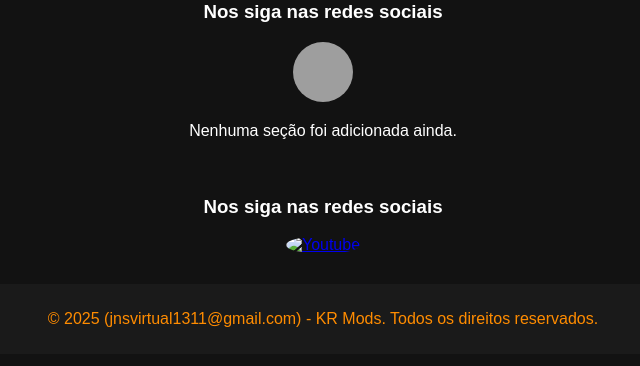
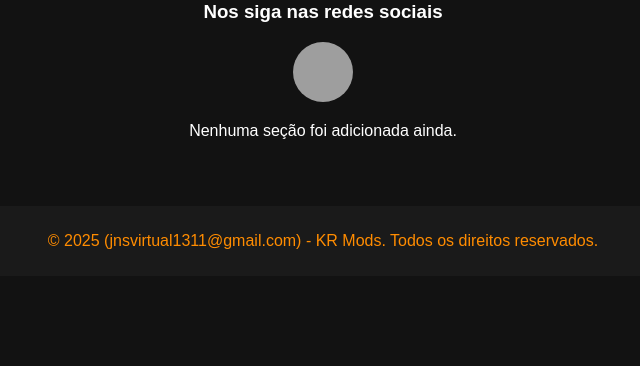
Before and after one commit to JonesVargas/Kr_mods, a Django app: page / in a window 1280 px wide. Shown: the part 133-499 px from the top of the page, without its empty margins (317-957 px from the left). Run offline with Django 5.2, Linux system fonts and the light colour scheme; data comes from the database, SQL or seed files in the repository; data that the repository does not hold is empty; grey boxes are pictures that could not be loaded.

```diff
--- a/mods/templates/mods/base.html
+++ b/mods/templates/mods/base.html
@@ -158,22 +158,7 @@
         {% block content %}{% endblock %}
     </div>
 
-    <!-- 🚀 Seção para Redes Sociais -->
-    <div style="text-align: center; margin-top: 20px;">
-        <h3>Nos siga nas redes sociais</h3>
-        {% for rede in redes_sociais %}
-            <a href="{{ rede.link }}" target="_blank" style="margin: 0 10px;">
-                {% if rede.icone %}
-                    <img src="{{ rede.icone.url }}" alt="{{ rede.nome }}" title="{{ rede.nome }}"
-                         style="width: 60px; height: 60px; object-fit: cover; border-radius: 50%; transition: 0.3s;">
-                {% else %}
-                    <p style="color: white;">Imagem não disponível</p>
-                {% endif %}
-            </a>
-        {% empty %}
-            <p style="color: white;">Nenhuma rede social cadastrada.</p>
-        {% endfor %}
-    </div>
+
 
     <footer>
         <p>&copy; 2025 (jnsvirtual1311@gmail.com) - KR Mods. Todos os direitos reservados.</p>
--- a/mods/views.py
+++ b/mods/views.py
@@ -129,16 +129,17 @@ def login_view(request):
         form = EmailLoginForm(request.POST)
         if form.is_valid():
             email = form.cleaned_data.get("email")
-            user = User.objects.filter(email=email).first()
+            users = User.objects.filter(email=email)  # Busca usuários com o e-mail fornecido
 
-            if user:
+            if users.exists():  # Se houver algum usuário com esse e-mail
+                user = users.first()  # Pega o primeiro usuário encontrado
+
                 authenticated_user = authenticate(username=user.username, password=form.cleaned_data.get("password"))
 
                 if authenticated_user:
                     login(request, authenticated_user)
                     return redirect('home')
 
-            messages.error(request, "Credenciais inválidas. Verifique seu e-mail e senha.")
     else:
         form = EmailLoginForm()
 
```
